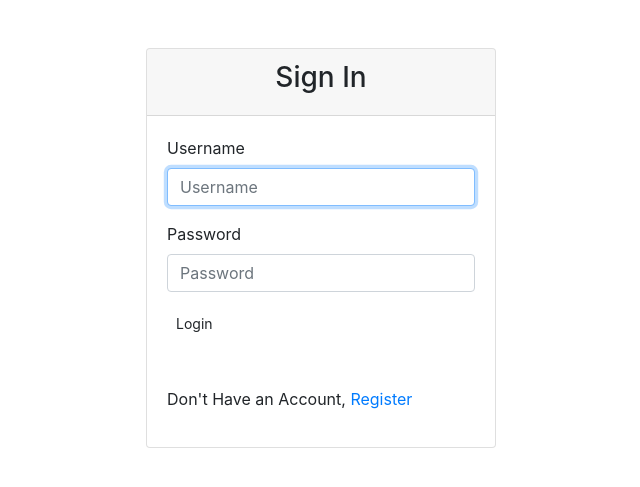
After one commit to monginadiana/Awwaardss254, a Django app: page /accounts/login/ in a window 1280 px wide. The commit adds this page. Shown: the top 487 px of the page, without its empty margins (319-959 px from the left). Run offline with Django 3.2, Linux system fonts and the light colour scheme; some libraries are stand-ins or nearby versions.

Commit message:
addition of the django regristration for authentication purposes

```diff
--- a/Awards254/heyAwards/urls.py
+++ b/Awards254/heyAwards/urls.py
@@ -16,10 +16,16 @@ Including another URLconf
 from django.contrib import admin
 from django.urls import path, include
 from django.contrib.auth import views
+from django_registration.backends.one_step.views import RegistrationView
 
 
 
 urlpatterns = [
     path('admin/', admin.site.urls),
     path('',include('ratings.urls')),
+    path('accounts/register/', RegistrationView.as_view(success_url='/'),
+         name='django_registration_register'),
+    path('accounts/', include('django_registration.backends.one_step.urls')),
+    path('accounts/', include('django.contrib.auth.urls')),
+    path('logout/', views.logout_then_login, name='logout'),
 ]
--- a/Awards254/ratings/templates/all-awards/index.html
+++ b/Awards254/ratings/templates/all-awards/index.html
@@ -1,4 +1,4 @@
-%extends 'all-awards/base.html'%}
+{%extends 'all-awards/base.html'%}
 
 {% block content %}
 {{block.super}}
--- /dev/null
+++ b/Awards254/ratings/templates/registration/base.html
@@ -0,0 +1,35 @@
+{% load bootstrap4 %}
+{% load static %}
+<!DOCTYPE html>
+<html>
+
+<head>
+    <meta charset="utf-8">
+
+    <title>Awards Application - Account </title>
+    <!-- favico -->
+    <link rel="shortcut icon" href="https://img.icons8.com/flat-round/64/000000/medal--v1.png"/>
+
+    {% block styles %}
+    {% bootstrap_css %}
+    <link rel="stylesheet" href="{% static 'css/index.css'%}">
+    {% endblock %}
+
+</head>
+
+<body>
+    <!-- content -->
+    {% block content %}
+
+    {%endblock%}
+
+
+
+    <!-- scripts -->
+    {% block scripts %}
+    {% bootstrap_javascript %}
+    {% endblock %}
+
+</body>
+
+</html>
--- /dev/null
+++ b/Awards254/ratings/templates/registration/login.html
@@ -0,0 +1,36 @@
+{%extends "registration/base.html"%}
+{% load bootstrap4 %}
+{% block content %}
+<div class="container">
+    <div class="row">
+        <!-- Empty div -->
+        <div class="col-md-4"></div>
+        <div class="col-md-4">
+            <!-- {% if form.errors %}
+            <p> Password or Username is incorrect </p>
+            {% endif %} -->
+            <div class="card mt-5">
+                <div class="card-header">
+                    <h3 class="text-center">Sign In</h3>
+                </div>
+                <div class="card-body">
+                    <form action="/accounts/login/" method="post">
+                        {% csrf_token %}
+                        {% bootstrap_form form%}
+
+                        <div class="form-group">
+                            <input type="submit" class="btn btn-sm" value="Login">
+                        </div>
+                        <input type="hidden" name="next" value="{{next}}">
+                    </form>
+                    <p class="mt-5">Don't Have an Account, <a href="/accounts/register/" class="text-primary">Register</a></p>
+                </div>
+            </div>
+
+        </div>
+        <!-- empty div -->
+        <div class="col-md-4"></div>
+    </div>
+</div>
+
+{% endblock %}
--- /dev/null
+++ b/Awards254/ratings/urls.py
@@ -0,0 +1,6 @@
+from django.urls import path
+from django.contrib import admin
+from ratings import views
+
+urlpatterns = [
+    path('',views.index,name= 'index'),]
--- a/Awards254/ratings/views.py
+++ b/Awards254/ratings/views.py
@@ -1,3 +1,8 @@
 from django.shortcuts import render
 
 # Create your views here.
+
+def index(request):
+
+
+    return render(request, 'all-awards/index.html', )
```
Also changed, not shown: Awards254/ratings/templates/django-registration/registration_form.html (added, +35 -0 lines), Awards254/ratings/templates/navbar.html (added, +17 -0 lines).
